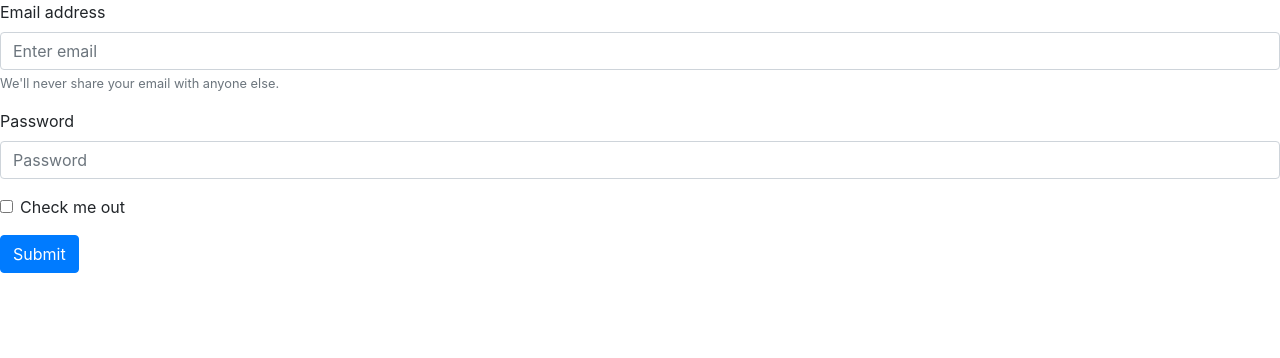
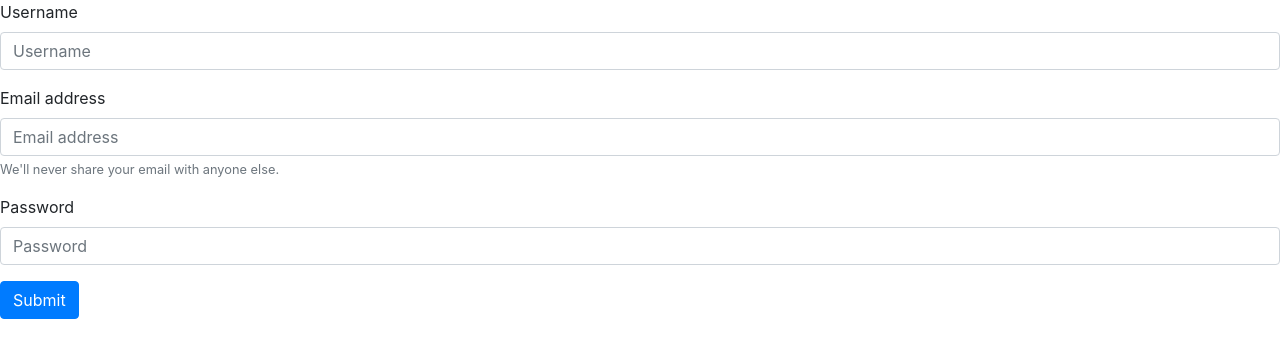
Before and after one commit to ElliotRedhead/YourInventoryManager, a React app in the folder client/: page /Authentication in a window 1280 px wide. Shown: the top 358 px of the page. Built offline with nearby package versions, Linux system fonts and the light colour scheme.

Commit message:
Form contents submitted in POST request.

```diff
--- a/client/src/authentication/Authentication.tsx
+++ b/client/src/authentication/Authentication.tsx
@@ -2,11 +2,19 @@ import React from "react";
 import { Form, Button } from "react-bootstrap";
 
 const Authentication = () => {
-	const test = (event:any) => {
+
+	const handleSubmit = (event : any) => {
+		const form = event.currentTarget;
 		event.preventDefault();
+		if (form.elements !== null){
 			fetch("/users/signup", {
 				method:"post",
-			body:"test"
+				headers: { 'Content-Type': 'application/json' },
+				body: JSON.stringify({
+					"username":form.elements.formUsername.value,
+					"email":form.elements.formEmail.value,
+					"password": form.elements.formPassword.value
+				})
 			})
 				.then(response => {
 					console.log(response);
@@ -17,25 +25,29 @@ const Authentication = () => {
 				.catch(error=>console.log(error));
 
 			console.log(event);
+		}
 	};
-
 	return (
-		<Form onSubmit={test}>
-			  <Form.Group controlId="formBasicEmail">
+		<Form onSubmit={(event) => handleSubmit(event)}>
+			{/* Username field */}
+			<Form.Group controlId="formUsername">
+				<Form.Label>Username</Form.Label>
+				<Form.Control required type="text" placeholder="Username" />
+			</Form.Group>
+			{/* Email address field */}
+			<Form.Group controlId="formEmail">
 				<Form.Label>Email address</Form.Label>
-				<Form.Control type="email" placeholder="Enter email" />
+				<Form.Control type="email" placeholder="Email address" />
 				<Form.Text className="text-muted">
 					We'll never share your email with anyone else.
 				</Form.Text>
 			</Form.Group>
-
-			<Form.Group controlId="formBasicPassword">
+			{/* Password field */}
+			<Form.Group controlId="formPassword">
 				<Form.Label>Password</Form.Label>
 				<Form.Control type="password" placeholder="Password" />
 			</Form.Group>
-			<Form.Group controlId="formBasicCheckbox">
-				<Form.Check type="checkbox" label="Check me out" />
-			</Form.Group>
+			{/* Submit button */}
 			<Button variant="primary" type="submit">
 				Submit
 			</Button>
```
Lines whose indentation alone changed are shown as unchanged.
